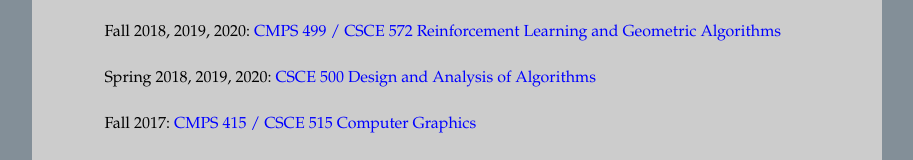
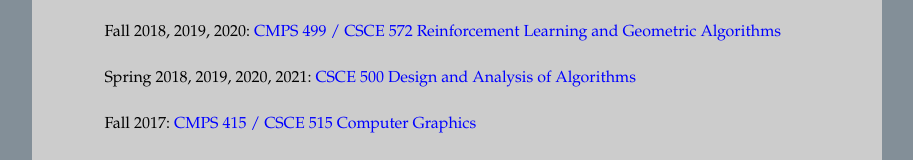
Before and after one commit to Miao-Jin/Miao-Jin.github.io, a plain HTML site: page teaching.htm in a window 1280 px wide. Shown: the part 150-310 px from the top of the page, without its empty margins (183-1096 px from the left). Drawn offline with Linux system fonts and the light colour scheme.

Commit message:
Update teaching.htm

```diff
--- a/teaching.htm
+++ b/teaching.htm
@@ -36,7 +36,7 @@ lang=EN-US>
 
 	  <p class=MsoNormal style='margin-left:.5in'><span style='font-family:"Palatino Linotype","serif"'><span style='font-family:"Palatino Linotype","serif"'>Fall 2018, 2019, 2020: <a href="CMPS499CSCE572.htm">CMPS 499 / CSCE 572 Reinforcement Learning and Geometric Algorithms</a></span></span></span></p>
 
-	  <p class=MsoNormal style='margin-left:.5in'><span style='font-family:"Palatino Linotype","serif"'><span style='font-family:"Palatino Linotype","serif"'>Spring 2018, 2019, 2020: <a href="CSCE500.htm">CSCE
+	  <p class=MsoNormal style='margin-left:.5in'><span style='font-family:"Palatino Linotype","serif"'><span style='font-family:"Palatino Linotype","serif"'>Spring 2018, 2019, 2020, 2021: <a href="CSCE500.htm">CSCE
   500 Design and Analysis of Algorithms</a></span></span></span></p>
 
 	  <p class=MsoNormal style='margin-left:.5in'><span style='font-family:"Palatino Linotype","serif"'><span style='font-family:"Palatino Linotype","serif"'>Fall 2017: <a href="CMPS415.htm">CMPS 415 / CSCE 515 Computer Graphics</a> </span></span></span></p>
```
